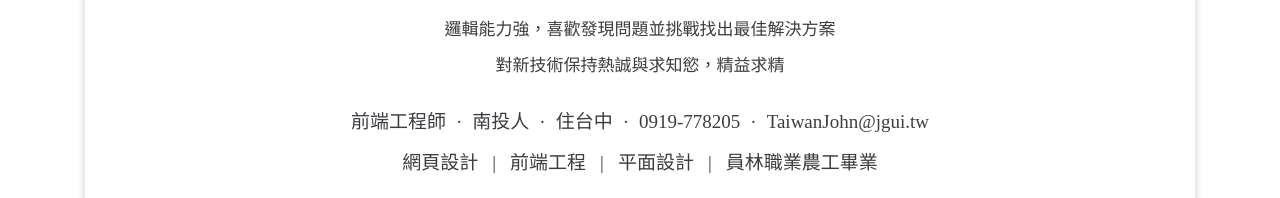
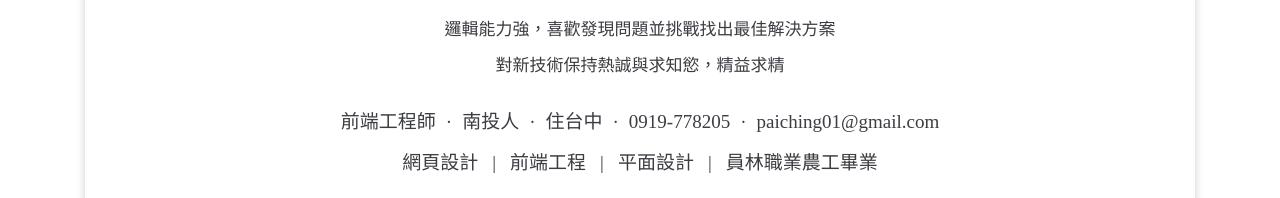
Before and after one commit to john8895/side-project, a plain HTML site: page index.html in a window 1280 px wide. Shown: the part 3458-3656 px from the top of the page. Drawn offline with nearby package versions, Linux system fonts and the light colour scheme.

Commit message:
edit E-mail

```diff
--- a/index.html
+++ b/index.html
@@ -252,7 +252,7 @@
                         <li>南投人</li>
                         <li>住台中</li>
                         <li>0919-778205</li>
-                        <li>TaiwanJohn@jgui.tw</li>
+                        <li>paiching01@gmail.com</li>
                       </ul>
                       <ul class="resume__slillCategory">
                         <li>網頁設計</li>
```
Also changed, not shown: 1 other file.
